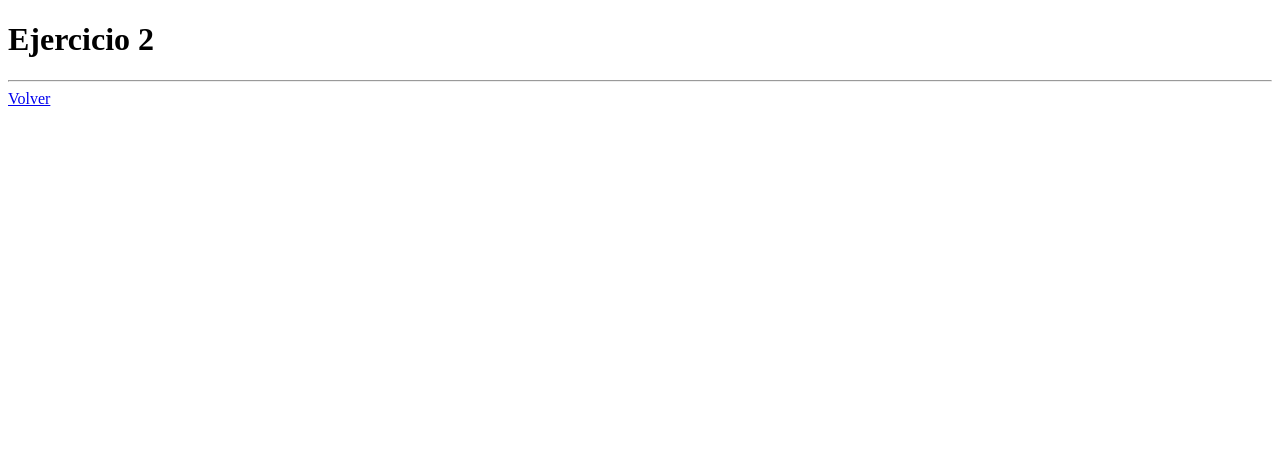
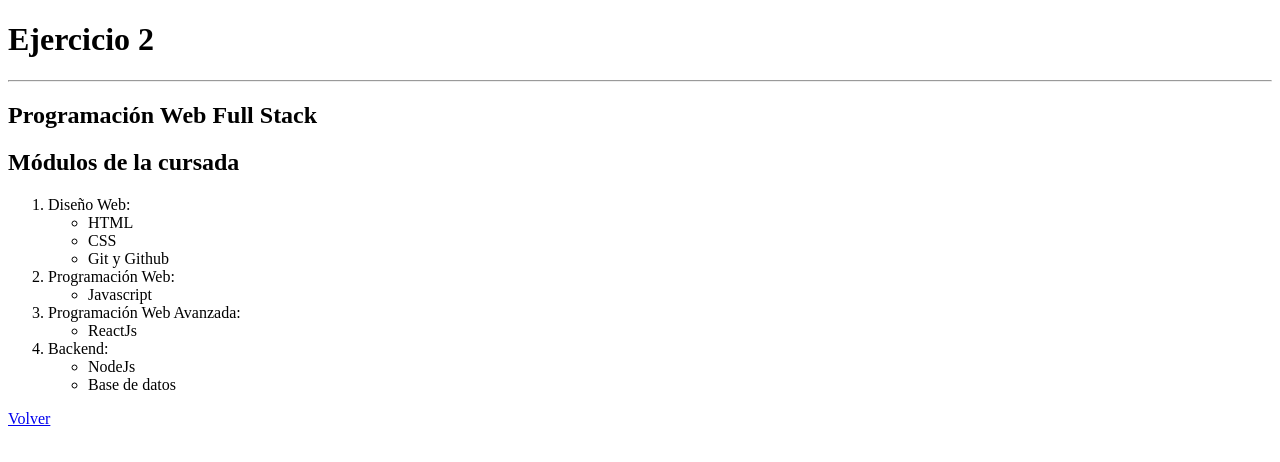
Before and after one commit to hmatrearte/Entrega1-nucba, a plain HTML site: page ejercicio2.html in a window 1280 px wide. Drawn offline with Linux system fonts and the light colour scheme.

Commit message:
Add section ej2

```diff
--- a/ejercicio2.html
+++ b/ejercicio2.html
@@ -9,6 +9,35 @@
   <body>
     <h1>Ejercicio 2</h1>
     <hr />
+    <main>
+        <section>
+            <h1>Programación Web Full Stack</h1>
+            <h2>Módulos de la cursada</h2>
+            <div>
+                <ol>
+                    <li>Diseño Web:</li>
+                    <ul>
+                        <li>HTML</li>
+                        <li>CSS</li>
+                        <li>Git y Github</li>
+                    </ul>
+                    <li>Programación Web:</li>
+                    <ul>
+                        <li>Javascript</li>
+                    </ul>
+                    <li>Programación Web Avanzada:</li>
+                    <ul>
+                        <li>ReactJs</li>
+                    </ul>
+                    <li>Backend:</li>
+                    <ul>
+                        <li>NodeJs</li>
+                        <li>Base de datos</li>
+                    </ul>
+                </ol>
+            </div>
+        </section>
+    </main>
     <a href="/index.html">Volver</a>
   </body>
 </html>
```
